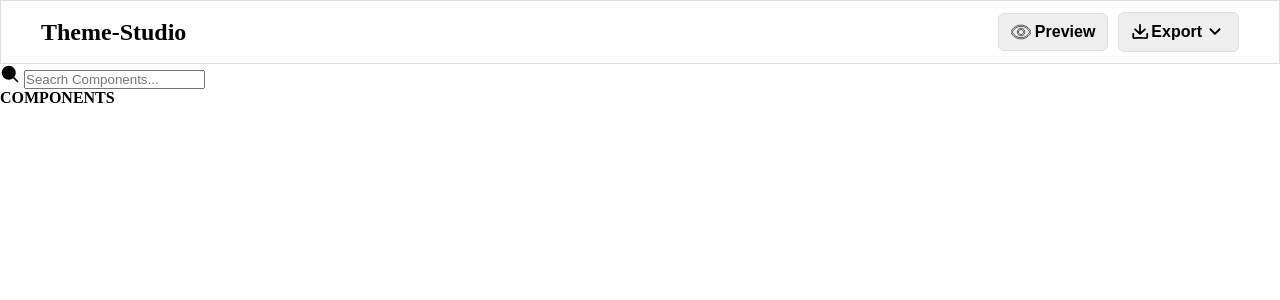
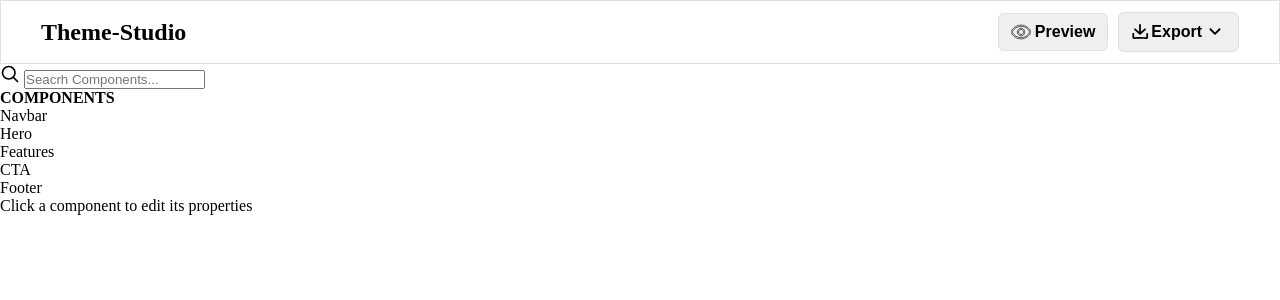
Before and after one commit to codekushall/Theme-Studio, a React (Vite) app: page / in a window 1280 px wide. Shown: the top 300 px of the page. Built offline with nearby package versions, Linux system fonts and the light colour scheme.

Commit message:
leftsidebar

```diff
--- /dev/null
+++ b/src/components/leftsidebar/LeftSidebar.tsx
@@ -0,0 +1,20 @@
+import { SearchIcon } from "../icon/Icon";
+
+const SideBar: React.FC = () => {
+    return (
+      <div>
+        <SearchIcon color="none" />{" "}
+        <input type="fill" placeholder="Seacrh Components..." />
+        <h4>COMPONENTS</h4>
+        <ul>
+          <li>Navbar</li>
+          <li>Hero</li>
+          <li>Features</li>
+          <li>CTA</li>
+          <li>Footer</li>
+        </ul>
+        <p>Click a component to edit its properties</p>
+      </div>
+    );
+};
+export default SideBar;
--- a/src/components/sidebar/Sidebar.tsx
+++ /dev/null
@@ -1,11 +0,0 @@
-import { SearchIcon } from "../icon/Icon";
-
-const SideBar: React.FC = () => {
-    return (
-        <div>
-        <SearchIcon /> <input  type="fill" placeholder="Seacrh Components..."/>
-        <h4>COMPONENTS</h4>
-        </div>
-    );
-};
-export default SideBar;
--- a/src/routes/__root.tsx
+++ b/src/routes/__root.tsx
@@ -1,7 +1,7 @@
 import { createRootRoute, Outlet } from "@tanstack/react-router";
 import { TanStackRouterDevtools } from "@tanstack/react-router-devtools";
 import Navbar from "../components/layout/navbar/Navbar";
-import SideBar from "../components/sidebar/Sidebar";
+import SideBar from "../components/leftsidebar/LeftSidebar";
 
 const RootLayout = () => (
   <>
```
Also changed, not shown: src/components/leftsidebar/LeftSidebar.styles.ts (added).
